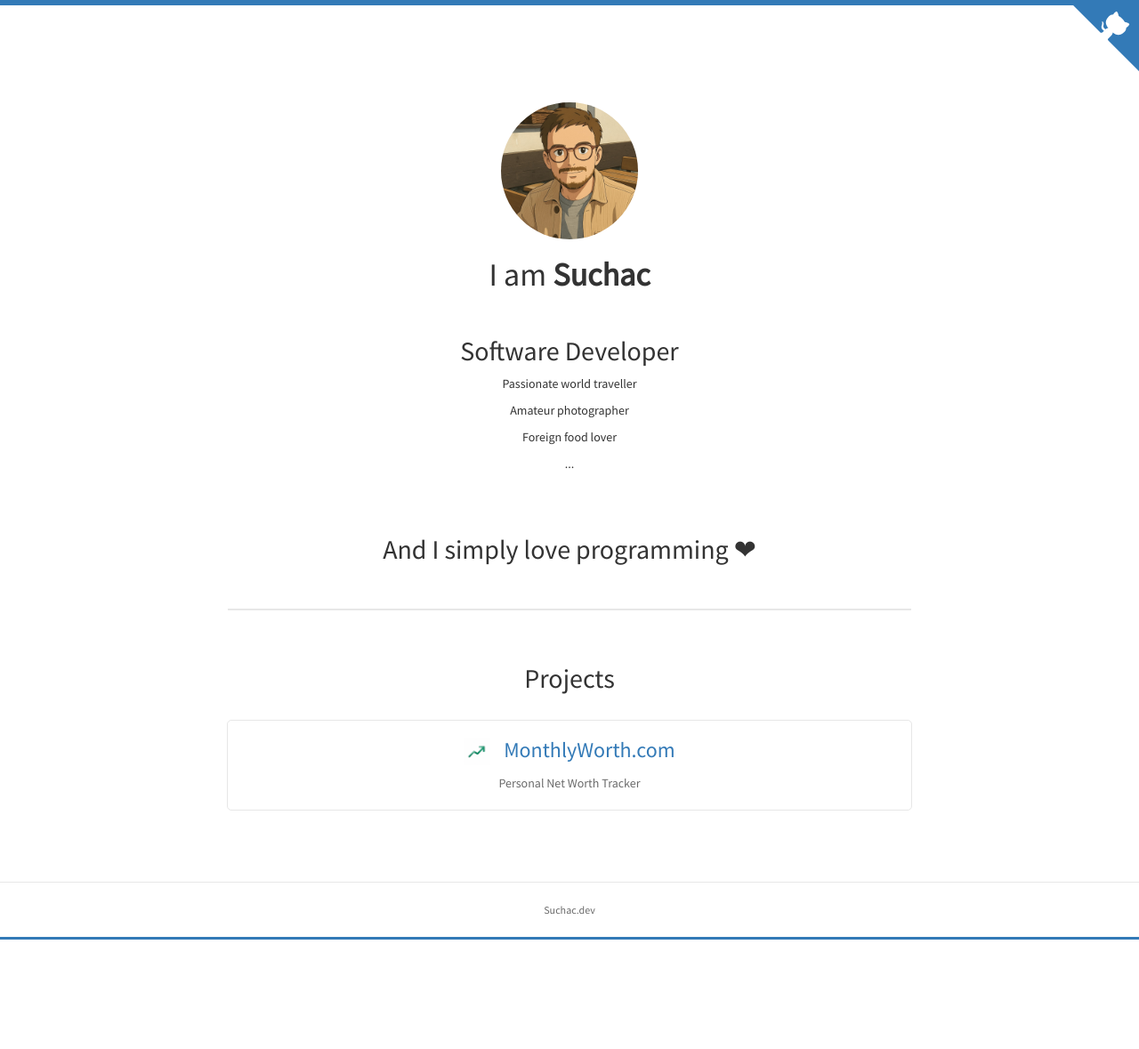
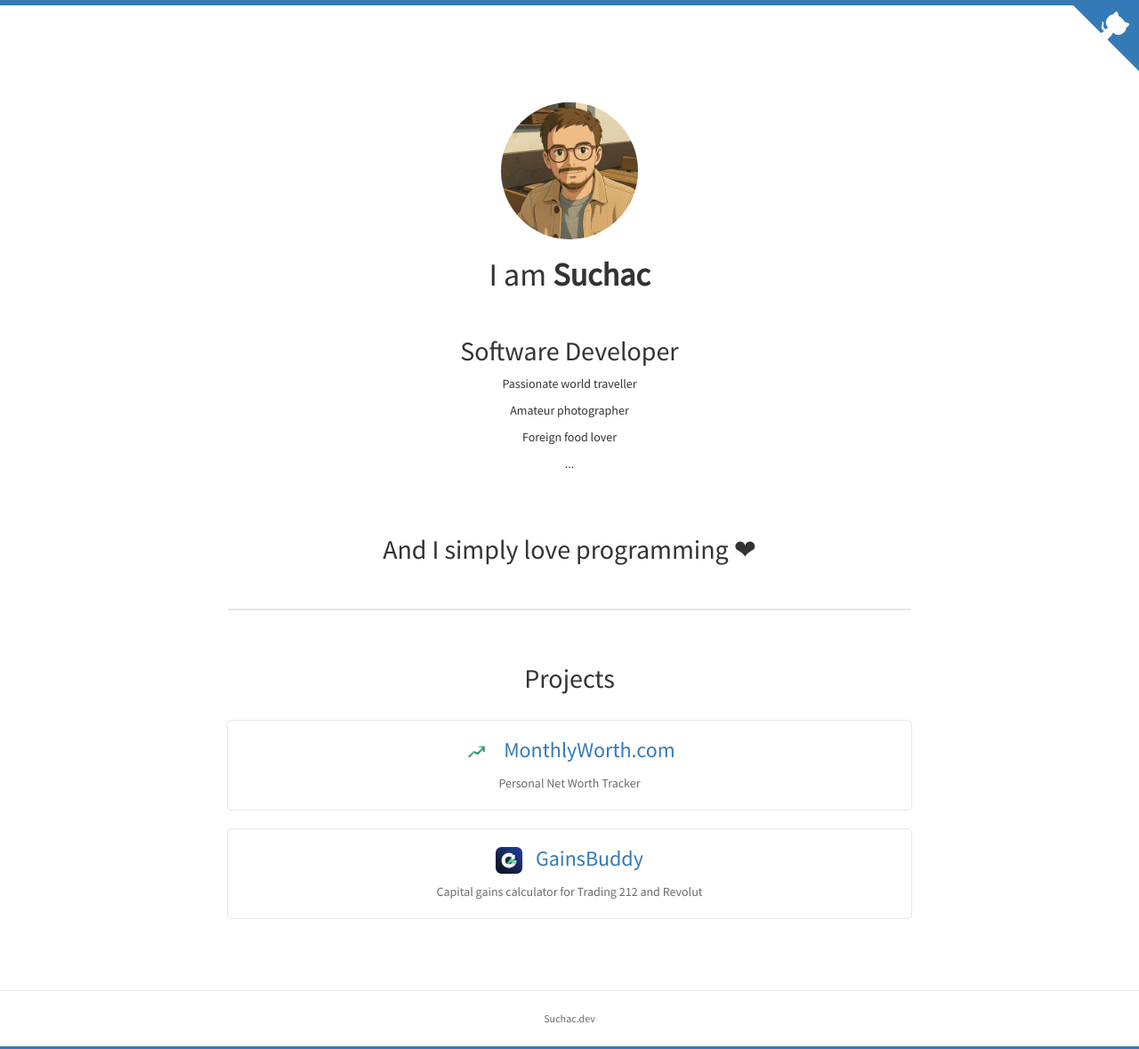
Before and after one commit to suchac/suchac.github.io, a Jekyll site: the page built from index.html, in a window 1280 px wide. Shown: the whole page at 89% size. Built offline with Jekyll 4.4.1, drawn with Linux system fonts in a browser that asks for light colours; nearby versions of some CDN libraries; the list of posts is cut into pages by our own code; before the commit the page ends 1056 px from its top, so only the background shows below that.

Commit message:
Add GainsBuddy project to the projects section and remove projects.html file

```diff
--- a/index.html
+++ b/index.html
@@ -63,5 +63,33 @@ keywords: Suchac, software developer, programmer, web developer, travel blogger,
                 Personal Net Worth Tracker
             </p>
         </div>
+        <div
+            class="project"
+            style="
+                padding: 20px;
+                border: 1px solid #e7e7e7;
+                border-radius: 5px;
+                margin-bottom: 20px;
+            "
+        >
+            <h3 style="margin-top: 0">
+                <img
+                    src="{{ site.baseurl }}static/img/gainsbuddy_logo.png"
+                    alt="GainsBuddy"
+                    style="
+                        width: 30px;
+                        height: 30px;
+                        vertical-align: middle;
+                        margin-right: 10px;
+                    "
+                />
+                <a href="https://gainsbuddy.com" target="_blank"
+                    >GainsBuddy</a
+                >
+            </h3>
+            <p style="margin-bottom: 0; color: #6b6b6b">
+                Capital gains calculator for Trading 212 and Revolut
+            </p>
+        </div>
     </div>
 </section>
```
Also changed, not shown: projects.html (deleted, +0 -8 lines).
